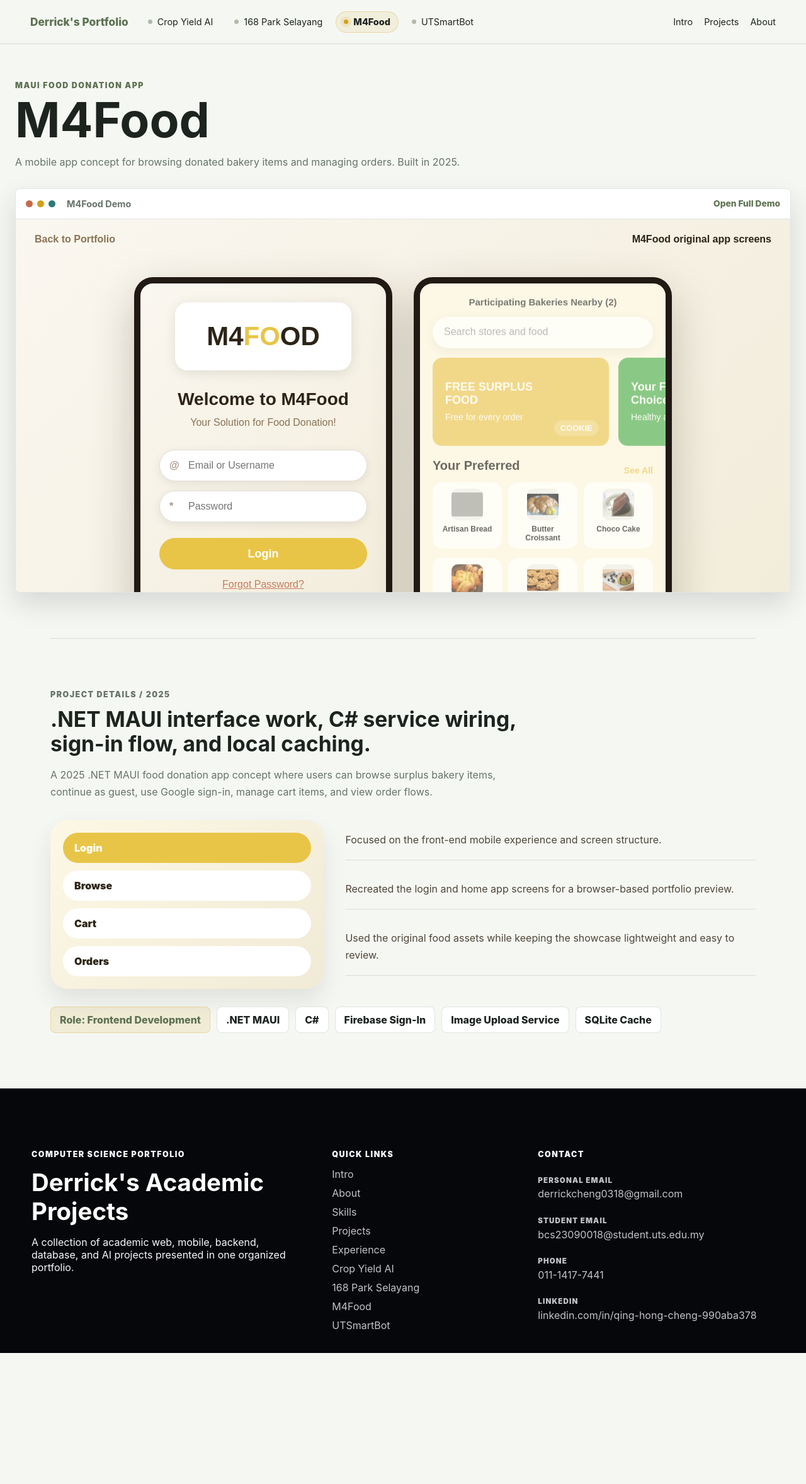
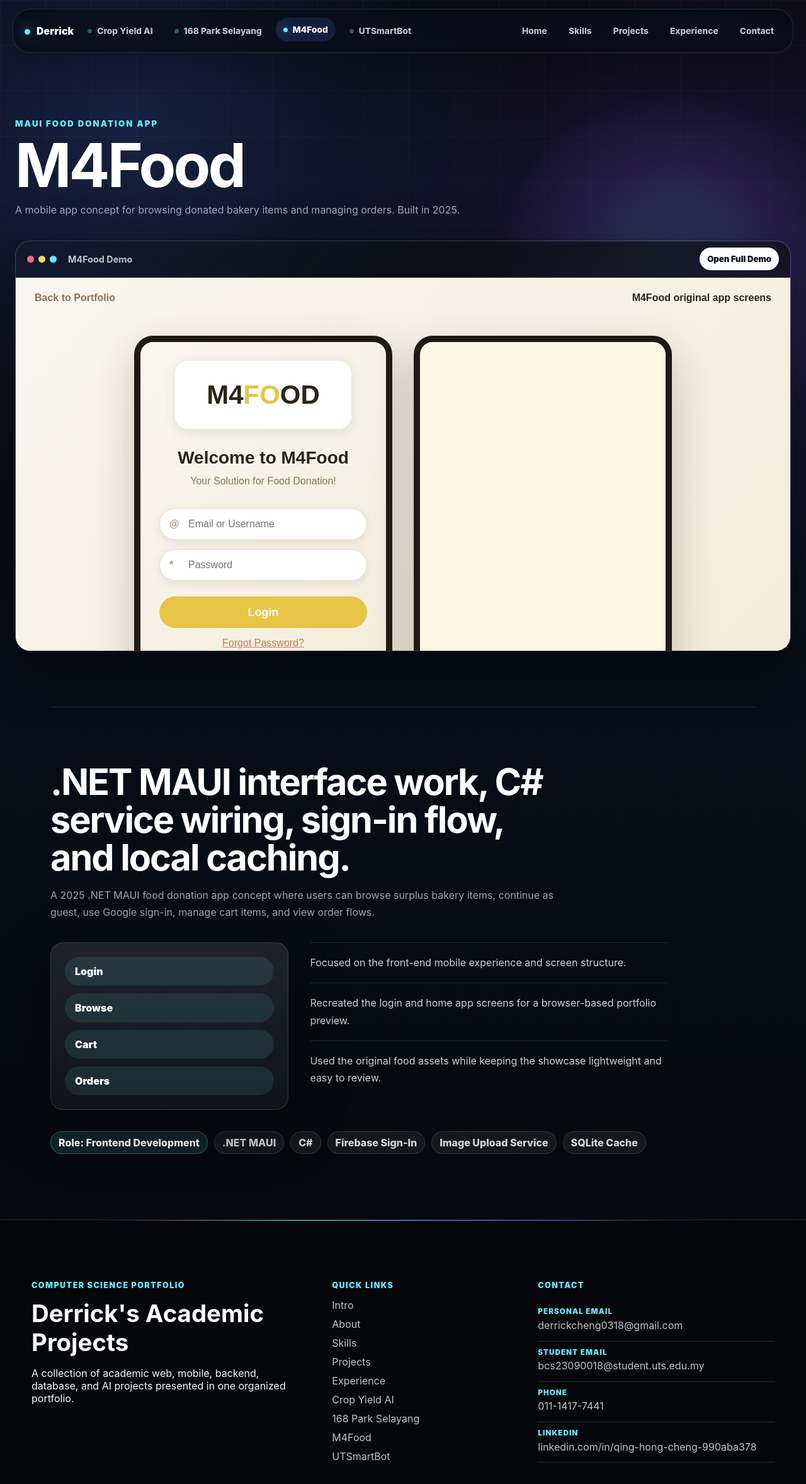
Before and after one commit to Derrick0318/portfolio, a Flask app: page /projects/m4food/ in a window 1280 px wide; the page is wider, and only the part inside the window is pictured. Shown: that part at 63% size. Before the commit the page ends 2148 px from the top of that part, so only its background shows below. Run offline with Flask 3, Linux system fonts and the light colour scheme.

Commit message:
Redesign project detail pages

```diff
--- a/static/css/projects/detail.css
+++ b/static/css/projects/detail.css
@@ -1,23 +1,44 @@
 :root {
-  --ink: #1d2420;
-  --muted: #66736b;
-  --paper: #f5f7f3;
-  --surface: #ffffff;
-  --line: rgba(29, 36, 32, 0.12);
-  --forest: #5d7251;
-  --gold: #d2a019;
-  --shadow: 0 18px 42px rgba(29, 36, 32, 0.14);
+  --bg: #05070a;
+  --ink: #f7f9ff;
+  --muted: rgba(232, 238, 255, 0.68);
+  --line: rgba(255, 255, 255, 0.12);
+  --glass: rgba(255, 255, 255, 0.075);
+  --blue: #4f7dff;
+  --purple: #8a5cff;
+  --cyan: #62e8ff;
+  --shadow: 0 28px 90px rgba(0, 0, 0, 0.42);
 }
 
 * {
   box-sizing: border-box;
 }
 
+html {
+  scroll-behavior: smooth;
+}
+
 body {
   margin: 0;
+  min-height: 100vh;
   color: var(--ink);
-  background: var(--paper);
-  font-family: Inter, ui-sans-serif, system-ui, -apple-system, BlinkMacSystemFont, "Segoe UI", sans-serif;
+  background:
+    radial-gradient(circle at 16% 8%, rgba(79, 125, 255, 0.22), transparent 26%),
+    radial-gradient(circle at 86% 18%, rgba(138, 92, 255, 0.2), transparent 28%),
+    linear-gradient(180deg, #05070a 0%, #080d18 42%, #05070a 100%);
+  font-family: Manrope, Inter, "Segoe UI", ui-sans-serif, system-ui, sans-serif;
+}
+
+body::before {
+  position: fixed;
+  inset: 0;
+  z-index: -1;
+  background-image:
+    linear-gradient(rgba(255, 255, 255, 0.04) 1px, transparent 1px),
+    linear-gradient(90deg, rgba(255, 255, 255, 0.035) 1px, transparent 1px);
+  background-size: 72px 72px;
+  mask-image: linear-gradient(180deg, black, transparent 86%);
+  content: "";
 }
 
 a {
@@ -27,17 +48,21 @@ a {
 
 .project-detail-header {
   position: sticky;
-  top: 0;
+  top: 14px;
   z-index: 20;
   display: flex;
+  align-items: center;
   justify-content: space-between;
-  align-items: center;
   gap: 18px;
+  width: min(1240px, calc(100% - 28px));
   min-height: 70px;
-  padding: 0 48px;
-  border-bottom: 1px solid var(--line);
-  background: rgba(245, 247, 243, 0.94);
-  backdrop-filter: blur(14px);
+  margin: 14px auto -88px;
+  padding: 12px 18px;
+  border: 1px solid var(--line);
+  border-radius: 28px;
+  background: rgba(8, 12, 22, 0.72);
+  box-shadow: 0 22px 80px rgba(0, 0, 0, 0.35);
+  backdrop-filter: blur(18px);
 }
 
 .header-left,
@@ -45,95 +70,108 @@ a {
 .main-links {
   display: flex;
   align-items: center;
-  gap: 18px;
+  gap: 10px;
 }
 
 .brand-link {
-  color: var(--forest);
-  font-size: 1.08rem;
-  font-weight: 800;
+  color: #ffffff;
+  font-weight: 950;
   white-space: nowrap;
 }
 
-.project-links {
+.brand-link::before {
+  display: inline-block;
+  width: 9px;
+  height: 9px;
+  margin-right: 10px;
+  border-radius: 50%;
+  background: var(--cyan);
+  box-shadow: 0 0 22px rgba(98, 232, 255, 0.8);
+  content: "";
+}
+
+.project-links,
+.main-links {
   flex-wrap: wrap;
-  gap: 8px;
 }
 
 .project-links a,
 .main-links a {
-  color: var(--ink);
-  font-size: 0.9rem;
-  white-space: nowrap;
-}
-
-.project-links a {
-  position: relative;
   display: inline-flex;
   align-items: center;
   gap: 8px;
-  min-height: 34px;
+  min-height: 38px;
   padding: 0 12px;
-  border: 1px solid transparent;
   border-radius: 999px;
-  transition: transform 0.2s ease, background 0.2s ease, border-color 0.2s ease;
+  color: rgba(247, 249, 255, 0.76);
+  font-size: 0.86rem;
+  font-weight: 760;
+  white-space: nowrap;
+  transition: background 0.2s ease, color 0.2s ease, transform 0.2s ease;
 }
 
 .project-links a span {
   width: 7px;
   height: 7px;
   border-radius: 50%;
-  background: rgba(93, 114, 81, 0.45);
+  background: rgba(98, 232, 255, 0.36);
 }
 
-.project-links a.active {
-  border-color: rgba(210, 160, 25, 0.28);
-  background: rgba(210, 160, 25, 0.11);
-  color: var(--ink);
-  font-weight: 800;
+.project-links a.active,
+.main-links a:hover,
+.project-links a:hover {
+  background: rgba(79, 125, 255, 0.16);
+  color: #ffffff;
+  transform: translateY(-2px);
 }
 
 .project-links a.active span {
-  background: var(--gold);
-  box-shadow: 0 0 0 5px rgba(210, 160, 25, 0.14);
-}
-
-.project-links a:hover,
-.main-links a:hover {
-  color: var(--gold);
-}
-
-.project-links a:hover {
-  transform: translateY(-2px);
-  border-color: rgba(93, 114, 81, 0.18);
-  background: #ffffff;
+  background: var(--cyan);
+  box-shadow: 0 0 18px rgba(98, 232, 255, 0.8);
 }
 
 .project-hero {
+  position: relative;
   width: min(1240px, calc(100% - 48px));
   margin: 0 auto;
-  padding: 58px 0 72px;
+  padding: clamp(150px, 15vw, 210px) 0 88px;
+}
+
+.project-hero::before {
+  position: absolute;
+  top: 12%;
+  right: -10%;
+  width: min(620px, 72vw);
+  height: min(620px, 72vw);
+  border-radius: 50%;
+  background: radial-gradient(circle, rgba(98, 232, 255, 0.16), rgba(138, 92, 255, 0.11) 42%, transparent 68%);
+  content: "";
 }
 
 .project-title-block {
-  max-width: 760px;
-  margin-bottom: 28px;
+  position: relative;
+  z-index: 1;
+  display: grid;
+  gap: 14px;
+  max-width: 820px;
+  margin-bottom: 34px;
 }
 
-.project-title-block p,
-.section-kicker {
-  margin: 0 0 10px;
-  color: var(--forest);
-  font-size: 0.78rem;
-  font-weight: 900;
-  letter-spacing: 0.12em;
+.project-title-block p {
+  margin: 0;
+  color: var(--cyan);
+  font-size: 0.82rem;
+  font-weight: 950;
+  letter-spacing: 0.16em;
   text-transform: uppercase;
 }
 
 .project-title-block h1 {
-  margin: 0 0 14px;
-  font-size: clamp(2.4rem, 6vw, 4.8rem);
-  line-height: 1;
+  margin: 0;
+  color: #ffffff;
+  font-size: clamp(3.2rem, 8vw, 6rem);
+  line-height: 0.92;
+  letter-spacing: -0.04em;
 }
 
 .project-title-block span,
@@ -144,11 +182,23 @@ a {
 }
 
 .demo-window {
+  position: relative;
+  z-index: 1;
   overflow: hidden;
   border: 1px solid var(--line);
-  border-radius: 8px;
-  background: var(--surface);
+  border-radius: 24px;
+  background: rgba(255, 255, 255, 0.08);
   box-shadow: var(--shadow);
+  backdrop-filter: blur(18px);
+}
+
+.demo-window::before {
+  position: absolute;
+  inset: -1px;
+  z-index: -1;
+  border-radius: inherit;
+  background: linear-gradient(135deg, rgba(79, 125, 255, 0.42), transparent 36%, rgba(138, 92, 255, 0.38));
+  content: "";
 }
 
 .window-topbar {
@@ -156,10 +206,10 @@ a {
   grid-template-columns: auto 1fr auto;
   gap: 18px;
   align-items: center;
-  min-height: 48px;
-  padding: 0 16px;
+  min-height: 58px;
+  padding: 0 18px;
   border-bottom: 1px solid var(--line);
-  background: #ffffff;
+  background: rgba(5, 7, 10, 0.72);
 }
 
 .window-dots {
@@ -171,29 +221,35 @@ a {
   width: 11px;
   height: 11px;
   border-radius: 50%;
-  background: #c66a4a;
+  background: #ff6b7a;
 }
 
 .window-dots span:nth-child(2) {
-  background: var(--gold);
+  background: #ffd166;
 }
 
 .window-dots span:nth-child(3) {
-  background: #2c7a74;
+  background: var(--cyan);
 }
 
 .window-topbar strong {
   overflow: hidden;
-  color: var(--muted);
+  color: rgba(247, 249, 255, 0.76);
   font-size: 0.9rem;
   text-overflow: ellipsis;
   white-space: nowrap;
 }
 
 .window-topbar a {
-  color: var(--forest);
-  font-size: 0.86rem;
-  font-weight: 800;
+  display: inline-flex;
+  align-items: center;
+  min-height: 36px;
+  padding: 0 12px;
+  border-radius: 999px;
+  background: #ffffff;
+  color: #07101d;
+  font-size: 0.82rem;
+  font-weight: 900;
 }
 
 .demo-window iframe {
@@ -207,126 +263,103 @@ a {
 .project-details {
   width: min(1120px, calc(100% - 48px));
   margin: 0 auto;
-  padding: 78px 0 88px;
+  padding: 88px 0 104px;
   border-top: 1px solid var(--line);
 }
 
 .details-copy {
-  max-width: 760px;
-  margin-bottom: 30px;
+  max-width: 820px;
+  margin-bottom: 34px;
+}
+
+.section-kicker {
+  display: none;
 }
 
 .details-copy h2 {
-  margin: 0 0 12px;
-  font-size: 2.1rem;
-  line-height: 1.16;
+  margin: 0 0 14px;
+  color: #ffffff;
+  font-size: clamp(2rem, 4.5vw, 3.7rem);
+  line-height: 1.05;
+  letter-spacing: -0.035em;
+}
+
+.details-river,
+.chat-detail,
+.property-detail,
+.app-detail,
+.ai-detail {
+  max-width: 980px;
 }
 
 .details-river {
-  position: relative;
   display: grid;
-  gap: 20px;
-  max-width: 940px;
-  padding: 10px 0 10px 36px;
-}
-
-.details-river::before {
-  position: absolute;
-  top: 0;
-  bottom: 0;
-  left: 10px;
-  width: 2px;
-  content: "";
-  background: linear-gradient(var(--forest), var(--gold), #2c7a74);
+  gap: 16px;
 }
 
 .detail-node {
-  position: relative;
-  padding: 18px 0 18px 28px;
-  transition: transform 0.2s ease;
-}
-
-.detail-node:hover {
-  transform: translateX(8px);
+  border-top: 1px solid var(--line);
+  padding: 20px 0;
 }
 
 .detail-node span {
-  position: absolute;
-  top: 27px;
-  left: -34px;
-  width: 16px;
-  height: 16px;
-  border: 3px solid var(--paper);
-  border-radius: 50%;
-  background: var(--gold);
-  box-shadow: 0 0 0 5px rgba(210, 160, 25, 0.14);
+  display: none;
 }
 
 .detail-node p {
-  max-width: 760px;
   margin: 0;
-  padding: 18px 22px;
-  border-left: 4px solid rgba(93, 114, 81, 0.18);
-  border-radius: 0 8px 8px 0;
-  background: linear-gradient(90deg, rgba(255, 255, 255, 0.9), rgba(255, 255, 255, 0.34));
+  color: rgba(247, 249, 255, 0.84);
+}
+
+.chat-detail,
+.app-flow-labels,
+.ai-workflow article {
+  border: 1px solid var(--line);
+  border-radius: 20px;
+  background: linear-gradient(180deg, rgba(255, 255, 255, 0.1), rgba(255, 255, 255, 0.045));
+  box-shadow: var(--shadow);
+  backdrop-filter: blur(16px);
 }
 
 .chat-detail {
   display: grid;
   gap: 16px;
-  max-width: 840px;
-  padding: 28px;
-  border-radius: 8px;
-  background:
-    linear-gradient(rgba(124, 161, 255, 0.16) 1px, transparent 1px),
-    linear-gradient(90deg, rgba(124, 161, 255, 0.14) 1px, transparent 1px),
-    #eef3ff;
-  background-size: 36px 36px;
+  padding: 24px;
 }
 
 .chat-detail article {
   width: min(640px, 92%);
   padding: 16px 18px;
+  border: 1px solid rgba(255, 255, 255, 0.1);
   border-radius: 18px;
-  box-shadow: 0 14px 28px rgba(49, 47, 130, 0.11);
-}
-
-.chat-detail .from-bot {
-  justify-self: start;
-  border-bottom-left-radius: 4px;
-  background: #ffffff;
+  background: rgba(255, 255, 255, 0.08);
 }
 
 .chat-detail .from-user {
   justify-self: end;
-  border-bottom-right-radius: 4px;
-  background: #1e88e5;
+  background: rgba(79, 125, 255, 0.28);
 }
 
-.chat-detail article span {
+.chat-detail article span,
+.timeline-label {
   display: block;
   margin-bottom: 6px;
-  color: #312f82;
+  color: var(--cyan);
   font-size: 0.74rem;
-  font-weight: 900;
+  font-weight: 950;
   letter-spacing: 0.08em;
   text-transform: uppercase;
 }
 
-.chat-detail .from-user span,
-.chat-detail .from-user p {
-  color: #ffffff;
-}
-
 .chat-detail p {
   margin: 0;
+  color: rgba(247, 249, 255, 0.84);
   line-height: 1.6;
 }
 
 .property-detail {
   display: grid;
-  gap: 18px;
-  max-width: 980px;
+  gap: 0;
 }
 
 .property-detail article {
@@ -335,33 +368,24 @@ a {
   gap: 26px;
   align-items: center;
   min-height: 96px;
-  padding: 0 0 18px;
-  border-bottom: 1px solid var(--line);
-}
-
-.property-detail article:last-child {
-  border-bottom: 0;
+  padding: 22px 0;
+  border-top: 1px solid var(--line);
 }
 
 .property-detail span {
-  display: inline-flex;
-  align-items: center;
-  justify-content: center;
-  min-height: 46px;
-  border-radius: 999px;
-  background: #1d2420;
-  color: #ffffff;
+  color: var(--cyan);
   font-size: 0.76rem;
-  font-weight: 900;
+  font-weight: 950;
   letter-spacing: 0.1em;
   text-transform: uppercase;
 }
 
-.property-detail p {
+.property-detail p,
+.app-notes p,
+.ai-workflow span {
   margin: 0;
-  color: var(--ink);
-  font-size: 1.05rem;
-  line-height: 1.65;
+  color: rgba(247, 249, 255, 0.84);
+  line-height: 1.7;
 }
 
 .app-detail {
@@ -374,113 +398,77 @@ a {
 .app-flow-labels {
   display: grid;
   gap: 12px;
-  padding: 20px;
-  border-radius: 28px;
-  background: linear-gradient(135deg, #fdf8e5, #f0ead6);
-  box-shadow: 0 18px 36px rgba(44, 36, 22, 0.1);
+  padding: 22px;
 }
 
 .app-flow-labels span {
-  padding: 14px 18px;
+  padding: 13px 16px;
   border-radius: 999px;
-  background: #ffffff;
-  color: #2c2416;
+  background: rgba(98, 232, 255, 0.1);
+  color: #ffffff;
   font-weight: 900;
-}
-
-.app-flow-labels span:first-child {
-  background: #e8c547;
-  color: #ffffff;
 }
 
 .app-notes {
   display: grid;
-  gap: 14px;
+  gap: 0;
 }
 
 .app-notes p {
-  margin: 0;
   padding: 18px 0;
-  border-bottom: 1px solid rgba(44, 36, 22, 0.12);
-  color: #4f4638;
-  line-height: 1.7;
-}
-
-.ai-detail {
-  max-width: 760px;
+  border-top: 1px solid var(--line);
 }
 
 .ai-workflow {
   display: grid;
-  gap: 12px;
+  gap: 14px;
 }
 
 .ai-workflow article {
-  position: relative;
-  overflow: hidden;
-  padding: 20px 20px 20px 24px;
-  border: 1px solid rgba(44, 122, 116, 0.18);
-  border-radius: 8px;
-  background:
-    linear-gradient(rgba(44, 122, 116, 0.09) 1px, transparent 1px),
-    linear-gradient(90deg, rgba(44, 122, 116, 0.08) 1px, transparent 1px),
-    #ffffff;
-  background-size: 24px 24px;
-}
-
-.ai-workflow article::before {
-  position: absolute;
-  top: 0;
-  bottom: 0;
-  left: 0;
-  width: 5px;
-  content: "";
-  background: linear-gradient(#2c7a74, var(--gold));
+  padding: 20px;
 }
 
 .ai-workflow strong {
   display: block;
-  color: #1d524e;
+  color: var(--cyan);
   font-size: 0.86rem;
-  line-height: 1.2;
   letter-spacing: 0.1em;
   text-transform: uppercase;
-}
-
-.ai-workflow span {
-  display: block;
-  margin-top: 8px;
-  color: var(--muted);
-  line-height: 1.6;
 }
 
 .stack-list {
   display: flex;
   flex-wrap: wrap;
   gap: 10px;
-  margin-top: 28px;
+  margin-top: 34px;
 }
 
 .stack-list span {
-  padding: 10px 14px;
+  display: inline-flex;
+  align-items: center;
+  min-height: 36px;
+  padding: 0 12px;
   border: 1px solid var(--line);
-  border-radius: 8px;
-  background: #ffffff;
-  color: var(--ink);
-  font-weight: 800;
+  border-radius: 999px;
+  background: rgba(255, 255, 255, 0.06);
+  color: rgba(247, 249, 255, 0.84);
+  font-weight: 850;
 }
 
 .stack-list .role-chip {
-  border-color: rgba(210, 160, 25, 0.28);
-  background: rgba(210, 160, 25, 0.13);
-  color: var(--forest);
+  border-color: rgba(98, 232, 255, 0.32);
+  background: rgba(98, 232, 255, 0.12);
+  color: #ffffff;
 }
 
 @media (max-width: 980px) {
   .project-detail-header {
+    position: relative;
+    top: auto;
     align-items: flex-start;
     flex-direction: column;
-    padding: 16px 24px;
+    margin-bottom: -104px;
+    border-radius: 24px;
   }
 
   .header-left {
--- a/templates/projects/_detail_header.html
+++ b/templates/projects/_detail_header.html
@@ -1,6 +1,6 @@
 <header class="project-detail-header">
   <div class="header-left">
-    <a class="brand-link" href="/">Derrick's Portfolio</a>
+    <a class="brand-link" href="/#intro">Derrick</a>
     <nav class="project-links" aria-label="Other projects">
       {% for item in projects %}
       <a class="{{ 'active' if item.slug == project.slug else '' }}" href="{{ item.url }}">
@@ -10,8 +10,10 @@
     </nav>
   </div>
   <nav class="main-links" aria-label="Portfolio navigation">
-    <a href="/#intro">Intro</a>
+    <a href="/#intro">Home</a>
+    <a href="/#skills">Skills</a>
     <a href="/#projects">Projects</a>
-    <a href="/#about">About</a>
+    <a href="/#experience">Experience</a>
+    <a href="/#contact">Contact</a>
   </nav>
 </header>
```
Also changed, not shown: other parts of static/css/projects/detail.css (+32 -15 lines).
